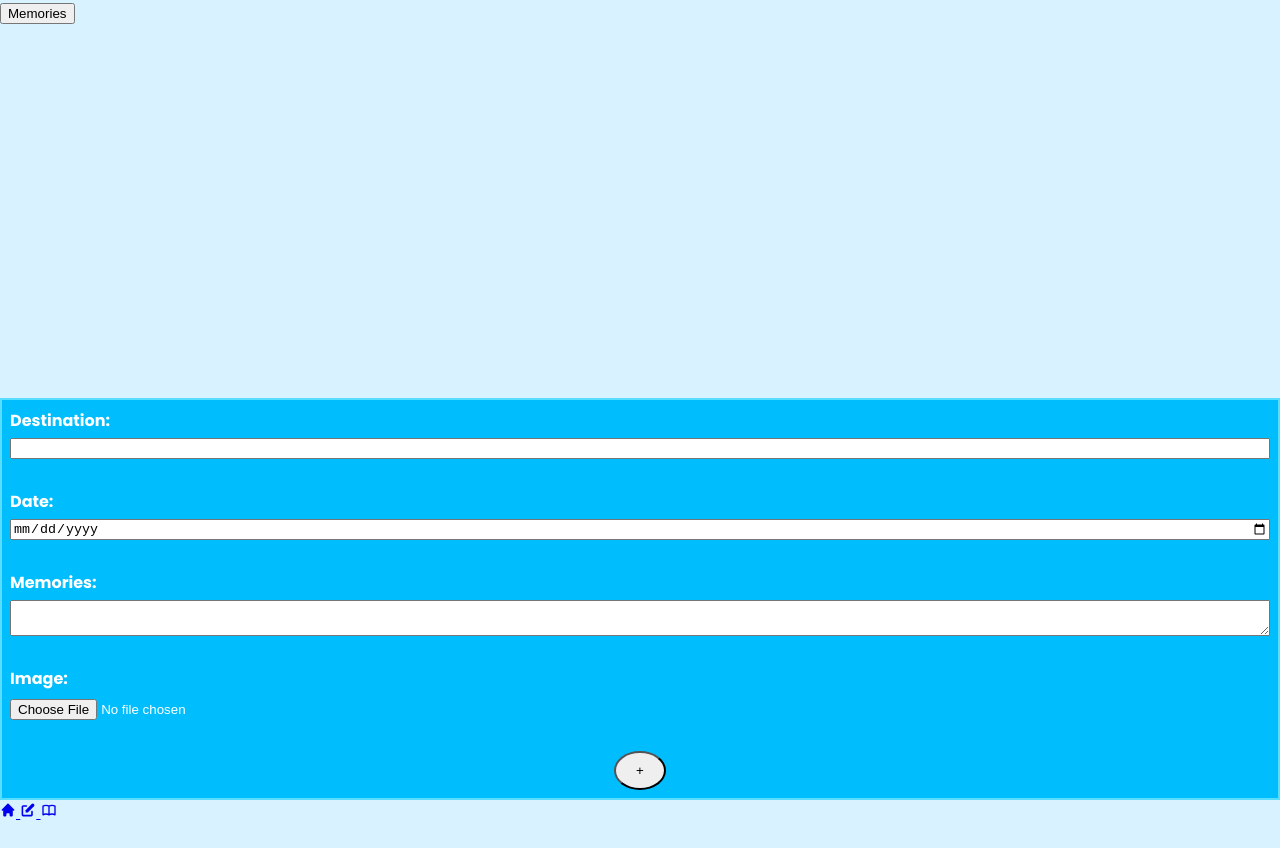
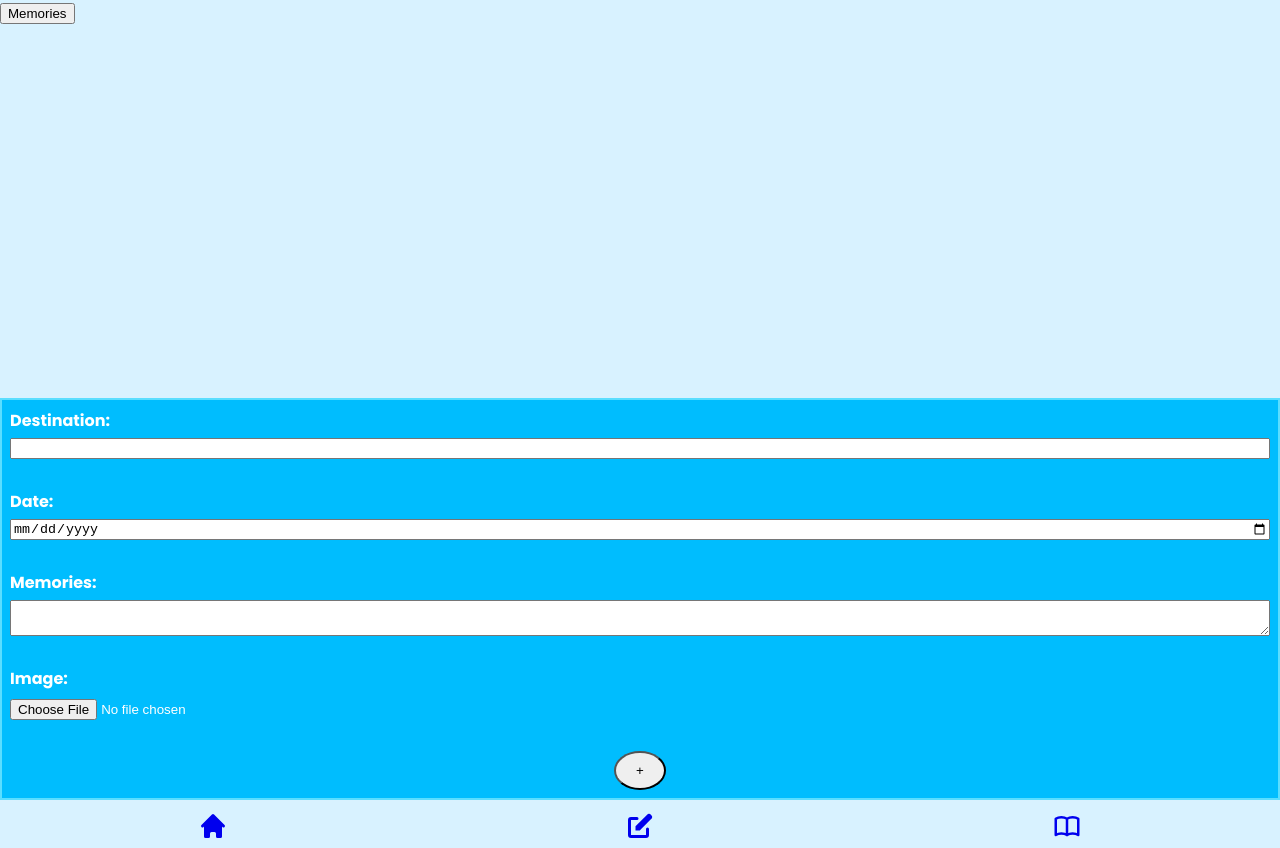
Before and after one commit to WaliedWeb/capstone-project, a React (Vite) app: page /addMemories in a window 1280 px wide. Before the commit the page ends 825 px from the top, so only its background shows below. Built offline with nearby package versions, Linux system fonts and the light colour scheme.

Commit message:
fixing navigation

```diff
--- a/src/app/components/Navigation/Navigation.tsx
+++ b/src/app/components/Navigation/Navigation.tsx
@@ -6,20 +6,26 @@ import { NavLink } from 'react-router-dom';
 export default function Navigation(): JSX.Element {
   return (
     <Container>
-      <NavLink to="">
+      <NavLink to="/">
         {' '}
-        <HiHome />{' '}
+        <HiHome size={30} />{' '}
       </NavLink>
-      <NavLink to="">
+      <NavLink to="addMemories">
         {' '}
-        <HiPencilAlt />{' '}
+        <HiPencilAlt size={30} />{' '}
       </NavLink>
-      <NavLink to="">
+      <NavLink to="memories">
         {' '}
-        <HiOutlineBookOpen />{' '}
+        <HiOutlineBookOpen size={30} />{' '}
       </NavLink>
     </Container>
   );
 }
 
-const Container = styled.nav``;
+const Container = styled.nav`
+  display: flex;
+  justify-content: space-around;
+  // position: relative;
+  align-items: flex-end;
+  height: 6vh;
+`;
```
